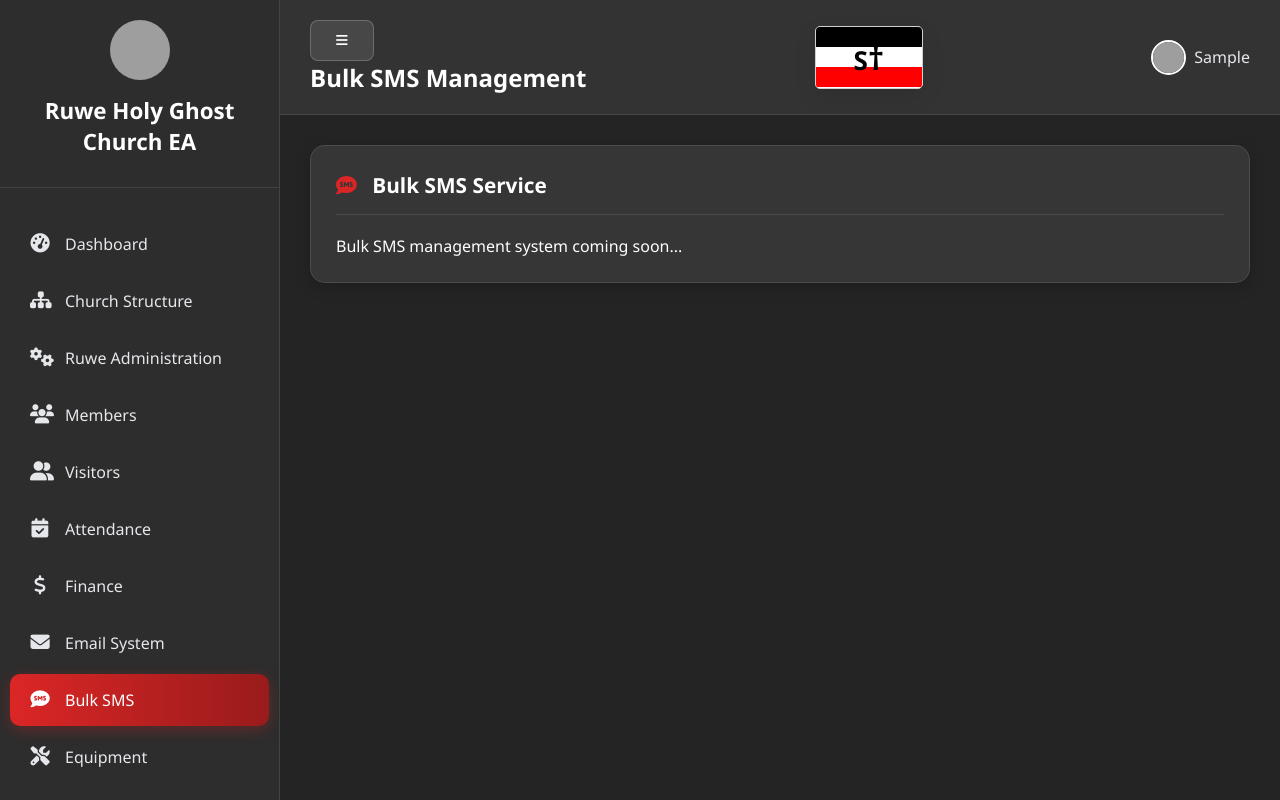
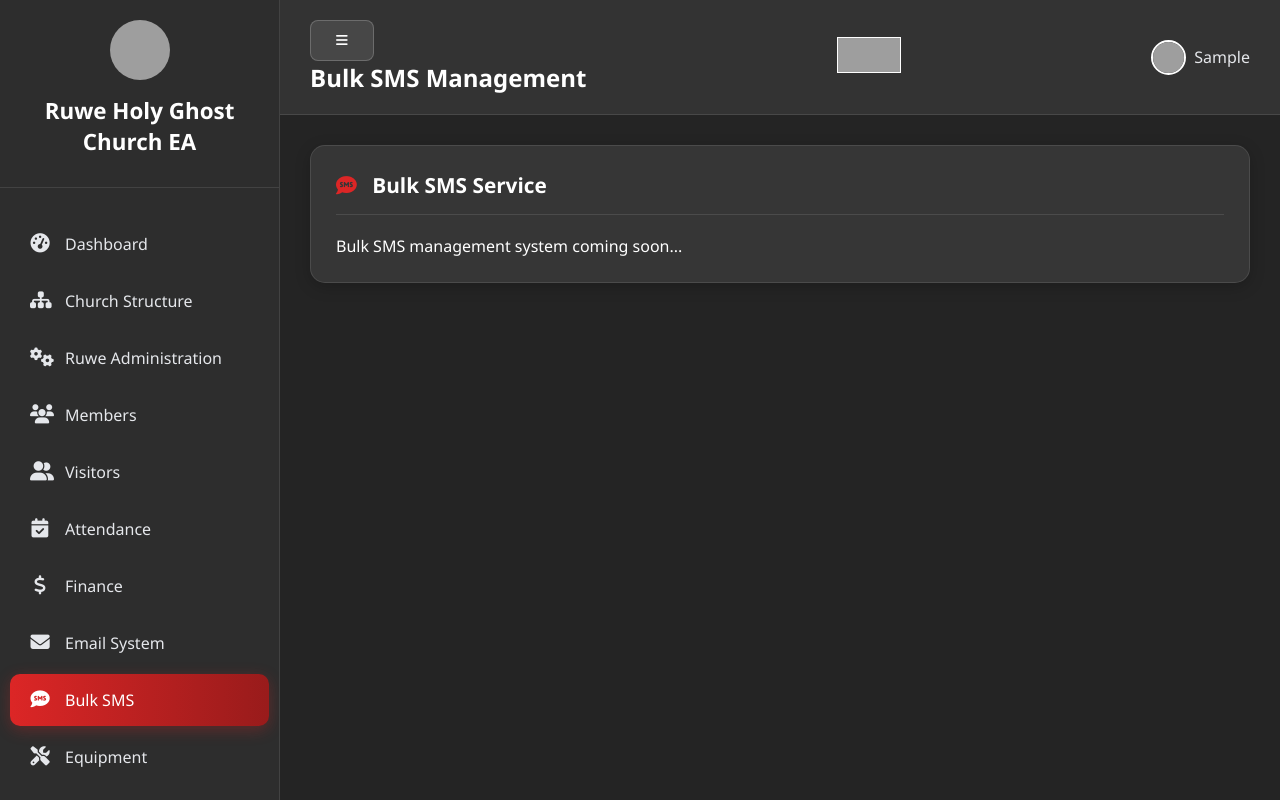
Before and after one commit to ruweholyghostchurchea/RuweHolyGhostChurch, a Django app: page /bulk-sms/ in a window 1280 px wide. Run offline with Django 5.2, Linux system fonts and the light colour scheme; the visitor is signed in with stand-in values (Sample User, id 1); grey boxes are pictures that could not be loaded.

Commit message:
Ruwe Flag

```diff
--- a/templates/base.html
+++ b/templates/base.html
@@ -115,14 +115,15 @@
                     <h4>{% block page_title %}Dashboard{% endblock %}</h4>
                 </div>
                 <div>
-                    <figure aria-label="Ruwe Rectanglar Flag: black on top, white in the middle, red at the bottom.">
+                    <img src="https://i.imgur.com/b7hMfOJ.png" alt="Ruwe Flag" width="64" height="36" style="border:1px solid white">
+                    <!-- <figure aria-label="Ruwe Rectanglar Flag: black on top, white in the middle, red at the bottom.">
                         <div style="position:relative; width:108px; height:63px; border:1px solid #d0d0d0; box-shadow:0 8px 24px rgba(0,0,0,0.08); display:flex; flex-direction:column; overflow:hidden; border-radius:5px; background:#fff;" role="img" aria-label="Black, white, red horizontal stripes">
                         <div style="flex:1; background:#000000;"></div>
                         <div style="flex:1; background:#FFFFFF;"></div>
                         <div style="flex:1; background:#FF0000;"></div>
                         <div style="position:absolute; top:50%; left:50%; transform:translate(-50%, -50%); font-weight:bold; color:#000;"><span style="font-size:26px;">S</span><span style="font-size:32px;">†</span></div>
                         </div>
-                    </figure>
+                    </figure> -->
                 </div>
 
                 <!-- Admin User Info -->
```
